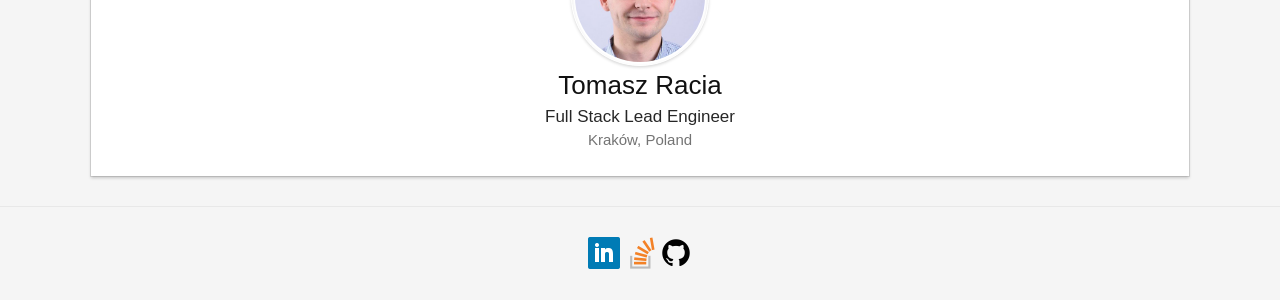
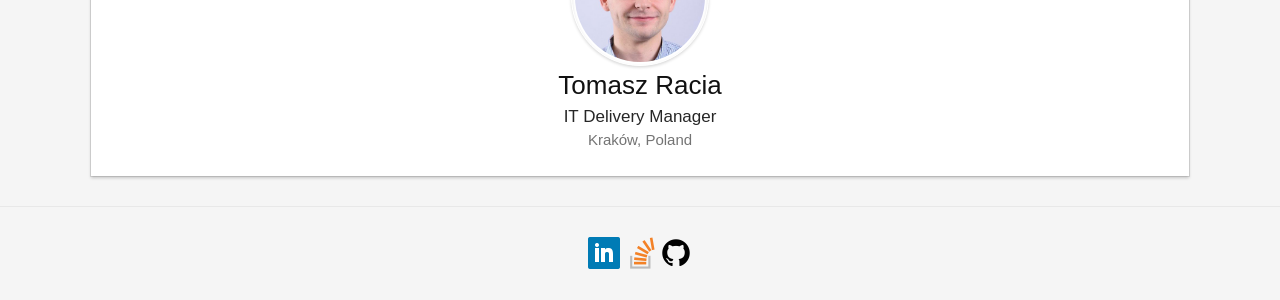
Before and after one commit to raciat/raciat.github.io, a Jekyll site: the page built from index.md, in a window 1280 px wide. Shown: the part 390-690 px from the top of the page. Built offline with Jekyll 4.4.1, drawn with Linux system fonts in a browser that asks for light colours.

Commit message:
Updated job title

```diff
--- a/_config.yml
+++ b/_config.yml
@@ -20,7 +20,7 @@ title: Tomasz Racia Profile Page
 email: tomasz.racia@gmail.com
 
 profile_name: Tomasz Racia
-profile_job_title: Full Stack Lead Engineer
+profile_job_title: IT Delivery Manager
 profile_location: Kraków, Poland
 profile_linkedin: https://www.linkedin.com/in/racia/
 profile_stackoverflow: http://stackoverflow.com/users/4320003/tomasz-racia?tab=profile
```
